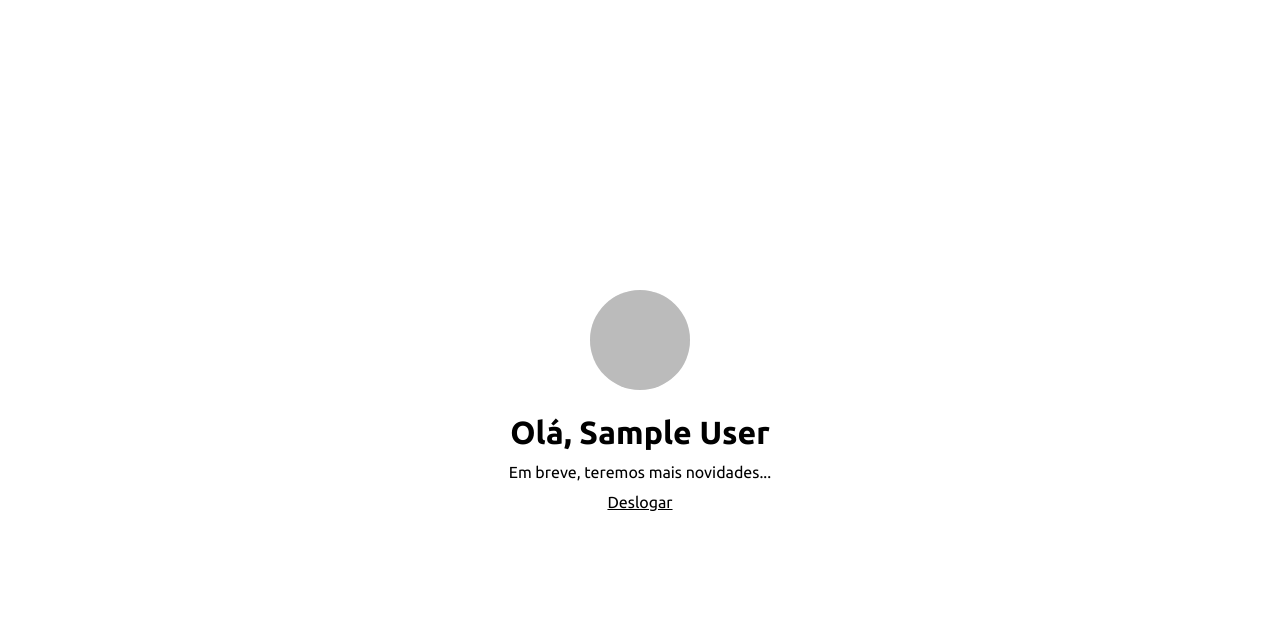
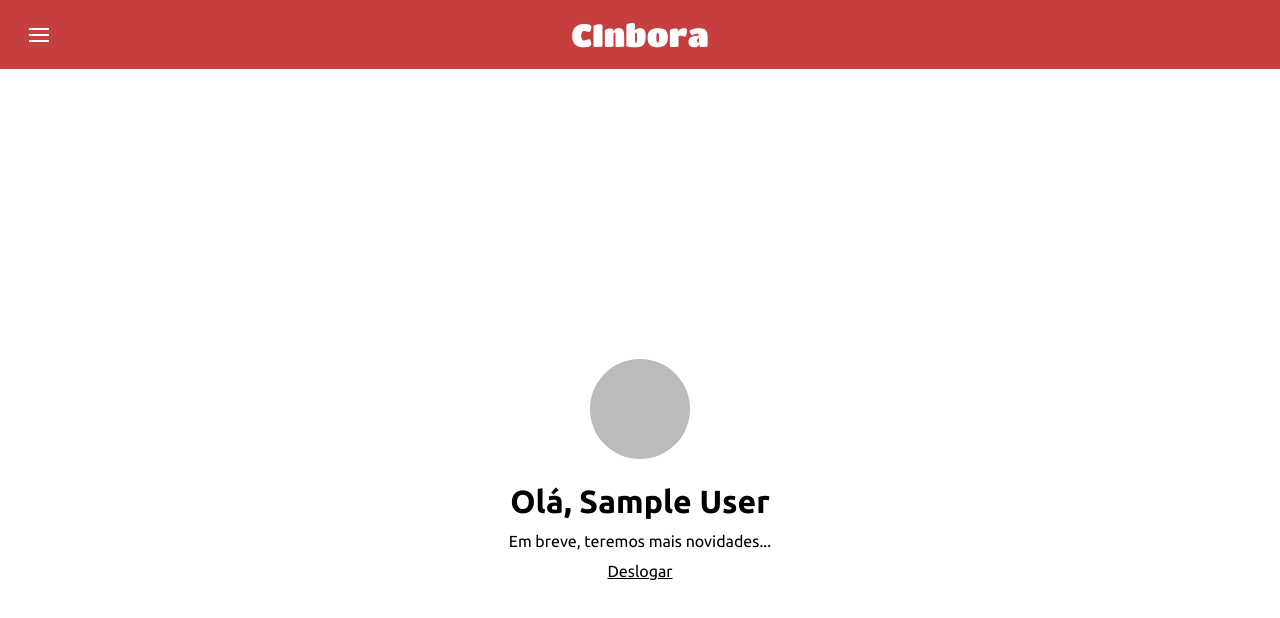
Before and after one commit to felipinas/engenharia-de-software, a React (Create React App) app: page /feed in a window 1280 px wide. Shown: the top 618 px of the page. Built offline with nearby package versions, Linux system fonts and the light colour scheme; no server answers; sample sign-in values are in the browser's storage.

Commit message:
feat: add header in feed

```diff
--- a/src/pages/Feed/index.js
+++ b/src/pages/Feed/index.js
@@ -1,14 +1,15 @@
 import { useState } from 'react';
-
 import { useNavigate } from 'react-router-dom';
 import Avatar from '@mui/material/Avatar';
 
-import { Container } from './styles';
+import EmailConfirmModal from '../../components/EmailConfirmModal';
+import Header from '../../components/Header';
 
 import { useAuth } from '../../contexts/AuthContext';
 
+import { Container } from './styles';
 import cameraIcon from '../../assets/icons/camera.svg';
-import EmailConfirmModal from '../../components/EmailConfirmModal';
+
 
 function Feed() {
   const [isEmailConfirmModalOpen, setIsEmailConfirmModalOpen] = useState(true);
@@ -27,15 +28,17 @@ function Feed() {
   };
 
   return (
-      <Container>
+    <>
       {
         currentUser.emailVerified ?
           (
             <>
+              <Header />
+              <Container>
                 <Avatar
                   alt={currentUser.displayName}
                   src={currentUser.photoURL}
-                  sx={{ width: 100, height: 100, bgcolor: '#EBEBEB' }}
+                  sx={{ width: 100, height: 100, bgcolor: '#EBEBEB', zIndex: -1 }}
                 >
                   <img src={cameraIcon} alt="Camera Icon" />
                 </Avatar>
@@ -44,6 +47,7 @@ function Feed() {
                 <p>Em breve, teremos mais novidades...</p>
 
                 <span onClick={handleLogout}>Deslogar</span>
+              </Container>
             </>
           ) :
           <EmailConfirmModal
@@ -51,7 +55,7 @@ function Feed() {
             onRequestClose={handleCloseEmailConfirmModal}
           />
       }
-      </Container>
+    </>
   );
 }
 
```
Lines whose indentation alone changed are shown as unchanged.
